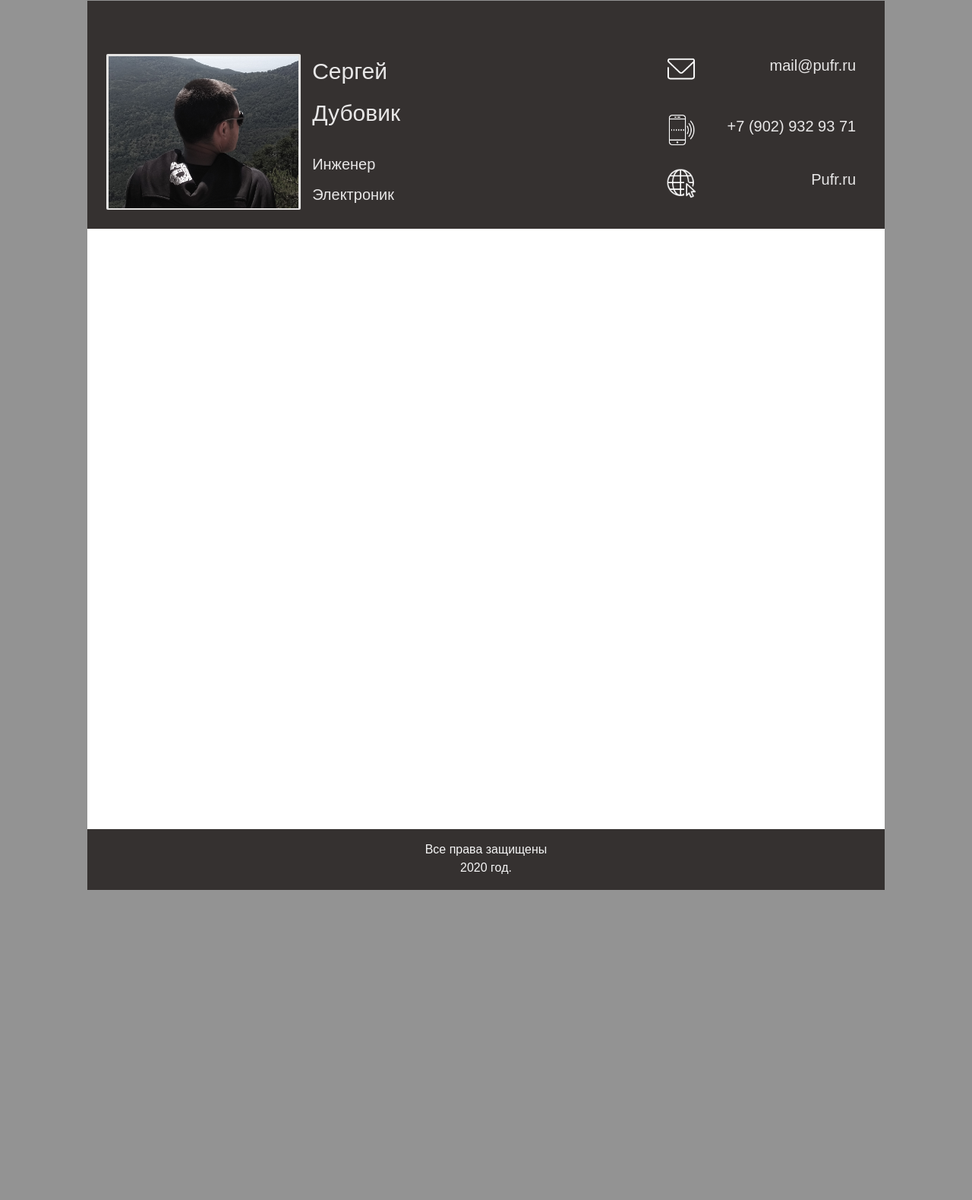
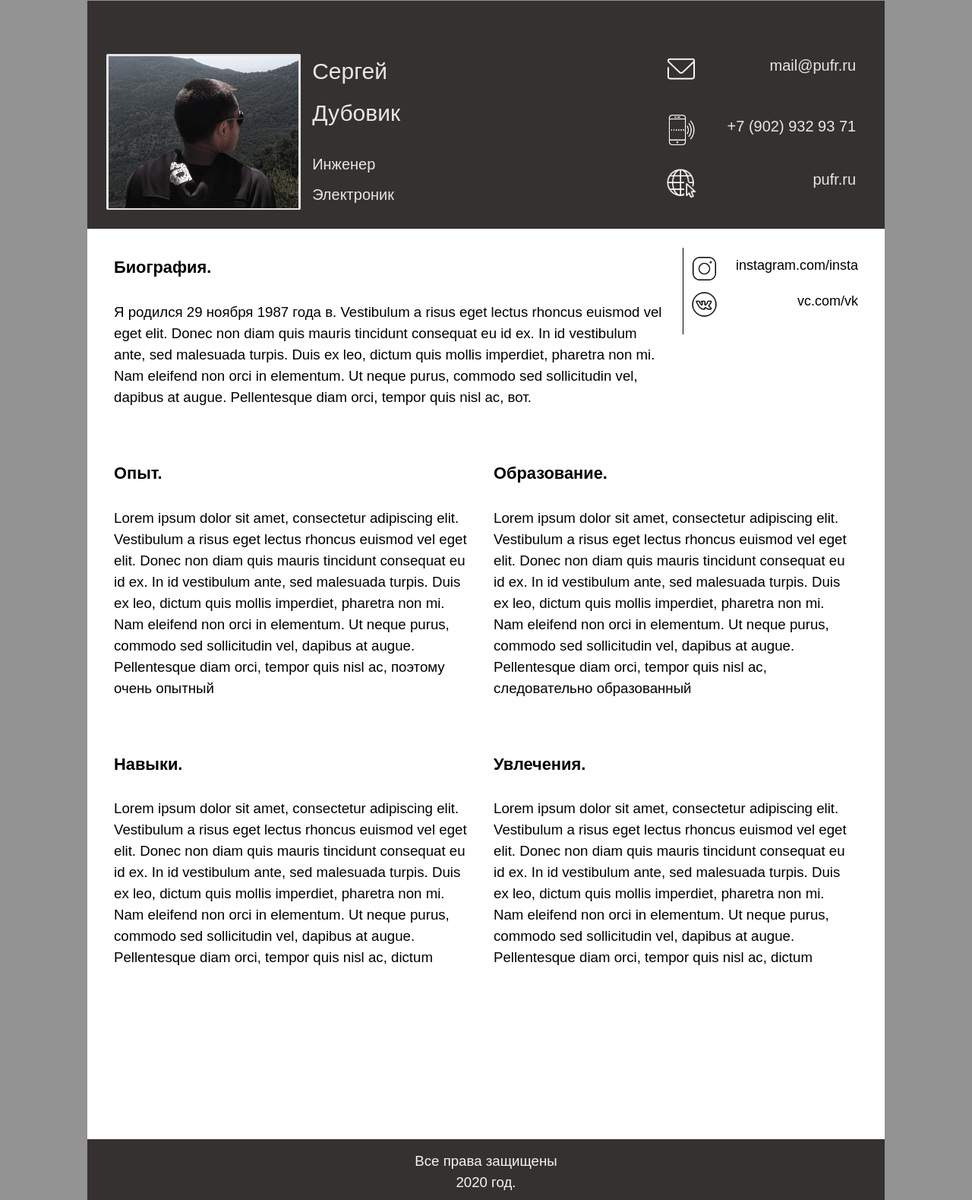
Before and after one commit to SerjDubovik/SerjDubovik.github.io, a plain HTML site: page index.html in a window 1280 px wide. Shown: the part 79-1658 px from the top of the page at 76% size. Before the commit the page ends 1250 px from the top, so only its background shows below. Drawn offline with Linux system fonts and the light colour scheme.

Commit message:
рыба в мейне

```diff
--- a/css/style.css
+++ b/css/style.css
@@ -9,13 +9,33 @@
 
 html,
 body {								/* вот это для закрепления футера внизу страницы */
-  font-size: 12pt;
+  font-size: 14pt;
   font-family: Arial;
   line-height: 1.5;
 
   padding: none;
   height: 100%;
   background-color: #939393;
+}
+
+a:link {
+  color: #e8e7e7;
+}
+a:visited {
+  color: #EF7D55;
+}
+a:hover {
+  color: #154088;
+}
+a:active {
+  color: #497DDD;
+}
+
+a {text-decoration: none;}
+
+.p_class{
+  margin-bottom: 1.5em;
+  font-size: 16px;
 }
 
 .wrapper{
@@ -65,6 +85,13 @@ body {								/* вот это для закрепления футера вни
 .img_in_text{
   height: 40px;
   width: 40px;
+  float: left;
+  margin-right: 10px;
+}
+
+.img_in_text_1{
+  height: 35px;
+  width: 35px;
   float: left;
   margin-right: 10px;
 }
@@ -164,6 +191,17 @@ body {								/* вот это для закрепления футера вни
   min-width: 250px;
 }
 
+.text_in_header_8 {
+  color:#000000;
+	font-size: 18px;
+  text-align:right;
+  margin-top: none;
+  margin-bottom: 20px;
+  padding: none;
+  min-width: 220px;
+
+}
+
 
 
 .main{
@@ -178,14 +216,76 @@ body {								/* вот это для закрепления футера вни
 
 .row{
   background-color: #ffffff;
-  max-width: 1000px;   /* максимальная ширина окошка, а дальше хоть расширяй хоть нет */
-  /*opacity: 10%;*/
   width: auto;
   height: auto;
-  margin: auto;
-  padding: 10px;
+  margin: 25px;
+  padding: none;
   padding-top: none;
   overflow: auto;
+}
+
+.blok_1{
+  /*background-color: #ffffe7;
+  border: 1px solid #000000;*/
+  max-width: 750px;
+  width: auto;
+  height: auto;
+  padding: 10px;
+  float: left;
+}
+
+.blok_2{
+  /*background-color: #ffffe7;*/
+  border-left: 1px solid #000000;
+  max-width: 250px;
+  width: auto;
+  height: auto;
+  padding: 10px;
+  float: right;
+}
+
+.blok_3{
+  /*background-color: #f2ffe7;
+  border: 1px solid #000000;*/
+  max-width: 500px;
+  width: auto;
+  height: auto;
+  padding: 10px;
+  margin-top: 50px;
+  float: left;
+}
+
+.blok_4{
+  /*background-color: #f2ffe7;
+  border: 1px solid #000000;*/
+  max-width: 500px;
+  width: auto;
+  height: auto;
+  padding: 10px;
+  margin-top: 50px;
+  float: right;
+}
+
+.blok_5{
+  /*background-color: #f2ffe7;
+  border: 1px solid #000000;*/
+  max-width: 500px;
+  width: auto;
+  height: auto;
+  padding: 10px;
+  margin-top: 50px;
+  float: left;
+}
+
+.blok_6{
+  /*background-color: #f2ffe7;
+  border: 1px solid #000000;*/
+  max-width: 500px;
+  width: auto;
+  height: auto;
+  padding: 10px;
+  margin-top: 50px;
+  float: right;
 }
 
 
--- a/index.html
+++ b/index.html
@@ -50,13 +50,13 @@
             </div>
 
             <div class="text_in_header_6">
-              <img class="img_in_text" src="Image/icons_phonelink.png" alt="phonelink">
+              <img class="img_in_text" src="Image/icon_phonelink.png" alt="phonelink">
               <p>+7 (902) 932 93 71</p>
             </div>
 
             <div class="text_in_header_7">
-              <img class="img_in_text" src="Image/icons_inet.png" alt="inet">
-              <p>Pufr.ru</p>
+              <img class="img_in_text" src="Image/icon_inet.png" alt="inet">
+              <a href="https://pufr.ru">pufr.ru</a>
             </div>
 
 
@@ -64,16 +64,55 @@
 
         </div> <!--закрывает header_box-->
 
-
-
-
-
-
-
       </div> <!-- закрывает  header-->
 
       <div class="main">
         <div class="row" style="min-height: 600px;">
+
+          <div class="blok_1">
+            <h3>Биография.</h3>
+            <br>
+            <p>Я родился 29 ноября 1987 года в. Vestibulum a risus eget lectus rhoncus euismod vel eget elit. Donec non diam quis mauris tincidunt consequat eu id ex. In id vestibulum ante, sed malesuada turpis. Duis ex leo, dictum quis mollis imperdiet, pharetra non mi. Nam eleifend non orci in elementum. Ut neque purus, commodo sed sollicitudin vel, dapibus at augue. Pellentesque diam orci, tempor quis nisl ac, вот.</p>
+          </div><!--закрывает blok_1-->
+
+          <div class="blok_2">
+
+            <div class="text_in_header_8">
+              <img class="img_in_text_1" src="Image/icon_instagram.png" alt="instagram">
+              <p>instagram.com/insta</p>
+            </div>
+
+            <div class="text_in_header_8">
+              <img class="img_in_text_1" src="Image/icon_vk.png" alt="vk">
+              <p>vc.com/vk</p>
+            </div>
+
+          </div><!-- закрывает  blok_2-->
+
+          <div class="blok_3">
+            <h3>Опыт.</h3>
+            <br>
+            <p>Lorem ipsum dolor sit amet, consectetur adipiscing elit. Vestibulum a risus eget lectus rhoncus euismod vel eget elit. Donec non diam quis mauris tincidunt consequat eu id ex. In id vestibulum ante, sed malesuada turpis. Duis ex leo, dictum quis mollis imperdiet, pharetra non mi. Nam eleifend non orci in elementum. Ut neque purus, commodo sed sollicitudin vel, dapibus at augue. Pellentesque diam orci, tempor quis nisl ac, поэтому очень опытный</p>
+          </div> <!-- закрывает  blok_3-->
+
+          <div class="blok_4">
+            <h3>Образование.</h3>
+            <br>
+            <p>Lorem ipsum dolor sit amet, consectetur adipiscing elit. Vestibulum a risus eget lectus rhoncus euismod vel eget elit. Donec non diam quis mauris tincidunt consequat eu id ex. In id vestibulum ante, sed malesuada turpis. Duis ex leo, dictum quis mollis imperdiet, pharetra non mi. Nam eleifend non orci in elementum. Ut neque purus, commodo sed sollicitudin vel, dapibus at augue. Pellentesque diam orci, tempor quis nisl ac, следовательно образованный</p>
+          </div> <!-- закрывает  blok_3-->
+
+          <div class="blok_5">
+            <h3>Навыки.</h3>
+            <br>
+            <p>Lorem ipsum dolor sit amet, consectetur adipiscing elit. Vestibulum a risus eget lectus rhoncus euismod vel eget elit. Donec non diam quis mauris tincidunt consequat eu id ex. In id vestibulum ante, sed malesuada turpis. Duis ex leo, dictum quis mollis imperdiet, pharetra non mi. Nam eleifend non orci in elementum. Ut neque purus, commodo sed sollicitudin vel, dapibus at augue. Pellentesque diam orci, tempor quis nisl ac, dictum</p>
+          </div> <!-- закрывает  blok_3-->
+
+          <div class="blok_6">
+            <h3>Увлечения.</h3>
+            <br>
+            <p>Lorem ipsum dolor sit amet, consectetur adipiscing elit. Vestibulum a risus eget lectus rhoncus euismod vel eget elit. Donec non diam quis mauris tincidunt consequat eu id ex. In id vestibulum ante, sed malesuada turpis. Duis ex leo, dictum quis mollis imperdiet, pharetra non mi. Nam eleifend non orci in elementum. Ut neque purus, commodo sed sollicitudin vel, dapibus at augue. Pellentesque diam orci, tempor quis nisl ac, dictum</p>
+          </div> <!-- закрывает  blok_3-->
+
 
 
 
```
Also changed, not shown: Image/icon_inet.png (renamed from Image/icons_inet.png), Image/icon_instagram.png (added), Image/icon_phonelink.png (renamed from Image/icons_phonelink.png), Image/icon_vk.png (added).
